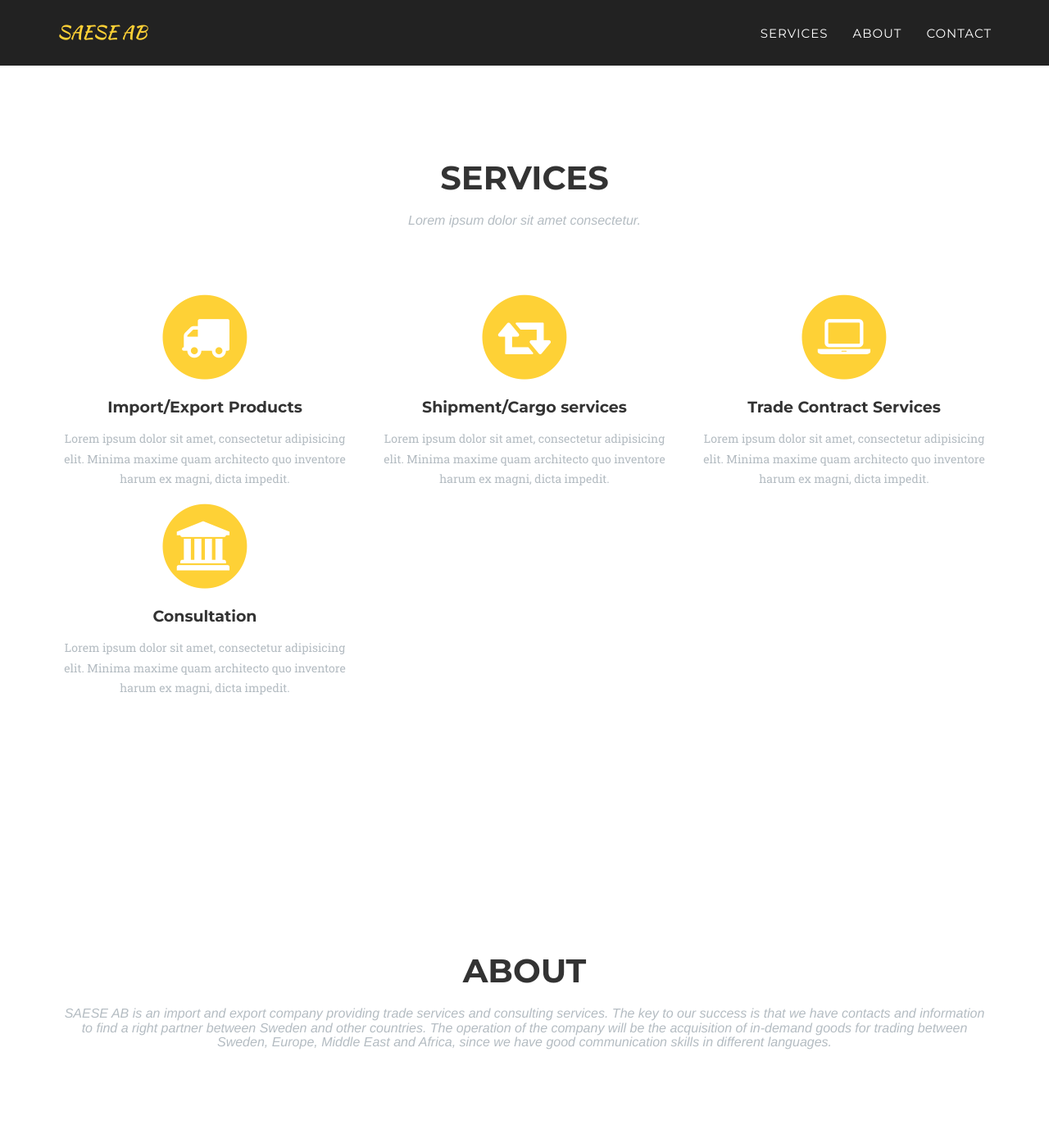
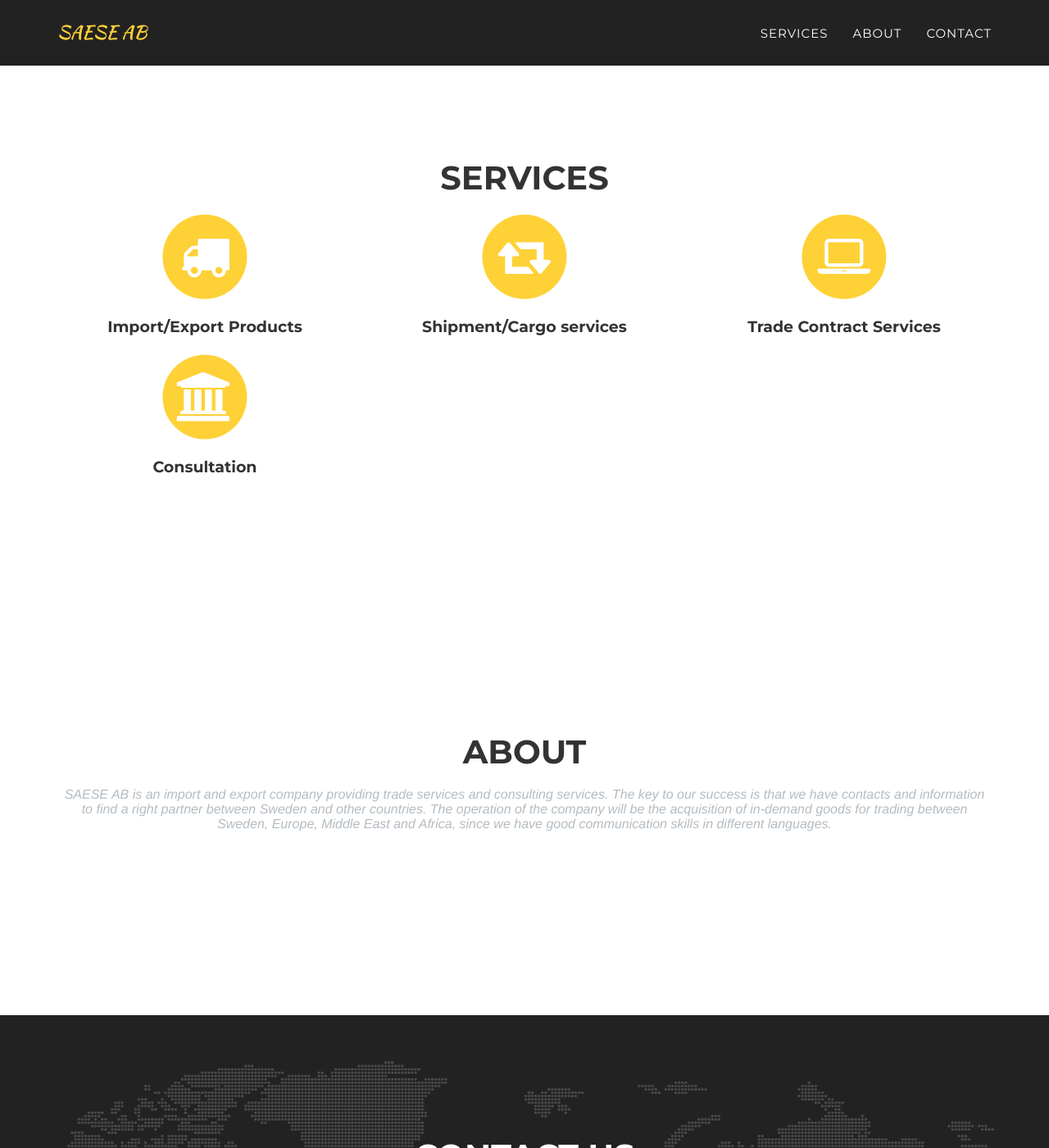
Before and after one commit to saeseab/saeseab.github.io, a Jekyll site: the page built from index.html, in a window 1280 px wide and 1400 px high, scrolled down 648 px. Shown: the whole window at 82% size. Built offline with Jekyll 4.4.1, drawn with Linux system fonts in a browser that asks for light colours; some web fonts are replaced.

Commit message:
comment out the services description

```diff
--- a/_includes/services.html
+++ b/_includes/services.html
@@ -4,7 +4,7 @@
             <div class="row">
                 <div class="col-lg-12 text-center">
                     <h2 class="section-heading">Services</h2>
-                    <h3 class="section-subheading text-muted">Lorem ipsum dolor sit amet consectetur.</h3>
+                    <!-- <h3 class="section-subheading text-muted">Lorem ipsum dolor sit amet consectetur.</h3> -->
                 </div>
             </div>
             <div class="row text-center">
@@ -14,7 +14,7 @@
                         <i class="fa fa-truck fa-stack-1x fa-inverse"></i>
                     </span>
                     <h4 class="service-heading">Import/Export Products</h4>
-                    <p class="text-muted">Lorem ipsum dolor sit amet, consectetur adipisicing elit. Minima maxime quam architecto quo inventore harum ex magni, dicta impedit.</p>
+                    <!-- <p class="text-muted">Lorem ipsum dolor sit amet, consectetur adipisicing elit. Minima maxime quam architecto quo inventore harum ex magni, dicta impedit.</p> -->
                 </div>
                 <div class="col-md-4">
                     <span class="fa-stack fa-4x">
@@ -22,7 +22,7 @@
                         <i class="fa fa-retweet fa-stack-1x fa-inverse"></i>
                     </span>
                     <h4 class="service-heading">Shipment/Cargo services</h4>
-                    <p class="text-muted">Lorem ipsum dolor sit amet, consectetur adipisicing elit. Minima maxime quam architecto quo inventore harum ex magni, dicta impedit.</p>
+                    <!-- <p class="text-muted">Lorem ipsum dolor sit amet, consectetur adipisicing elit. Minima maxime quam architecto quo inventore harum ex magni, dicta impedit.</p> -->
                 </div>
                 <div class="col-md-4">
                     <span class="fa-stack fa-4x">
@@ -30,7 +30,7 @@
                         <i class="fa fa-laptop fa-stack-1x fa-inverse"></i>
                     </span>
                     <h4 class="service-heading">Trade Contract Services</h4>
-                    <p class="text-muted">Lorem ipsum dolor sit amet, consectetur adipisicing elit. Minima maxime quam architecto quo inventore harum ex magni, dicta impedit.</p>
+                    <!-- <p class="text-muted">Lorem ipsum dolor sit amet, consectetur adipisicing elit. Minima maxime quam architecto quo inventore harum ex magni, dicta impedit.</p> -->
                 </div>
                 <div class="col-md-4">
                     <span class="fa-stack fa-4x">
@@ -38,7 +38,7 @@
                         <i class="fa fa-university fa-stack-1x fa-inverse"></i>
                     </span>
                     <h4 class="service-heading">Consultation</h4>
-                    <p class="text-muted">Lorem ipsum dolor sit amet, consectetur adipisicing elit. Minima maxime quam architecto quo inventore harum ex magni, dicta impedit.</p>
+                    <!-- <p class="text-muted">Lorem ipsum dolor sit amet, consectetur adipisicing elit. Minima maxime quam architecto quo inventore harum ex magni, dicta impedit.</p> -->
                 </div>
             </div>
         </div>
```
